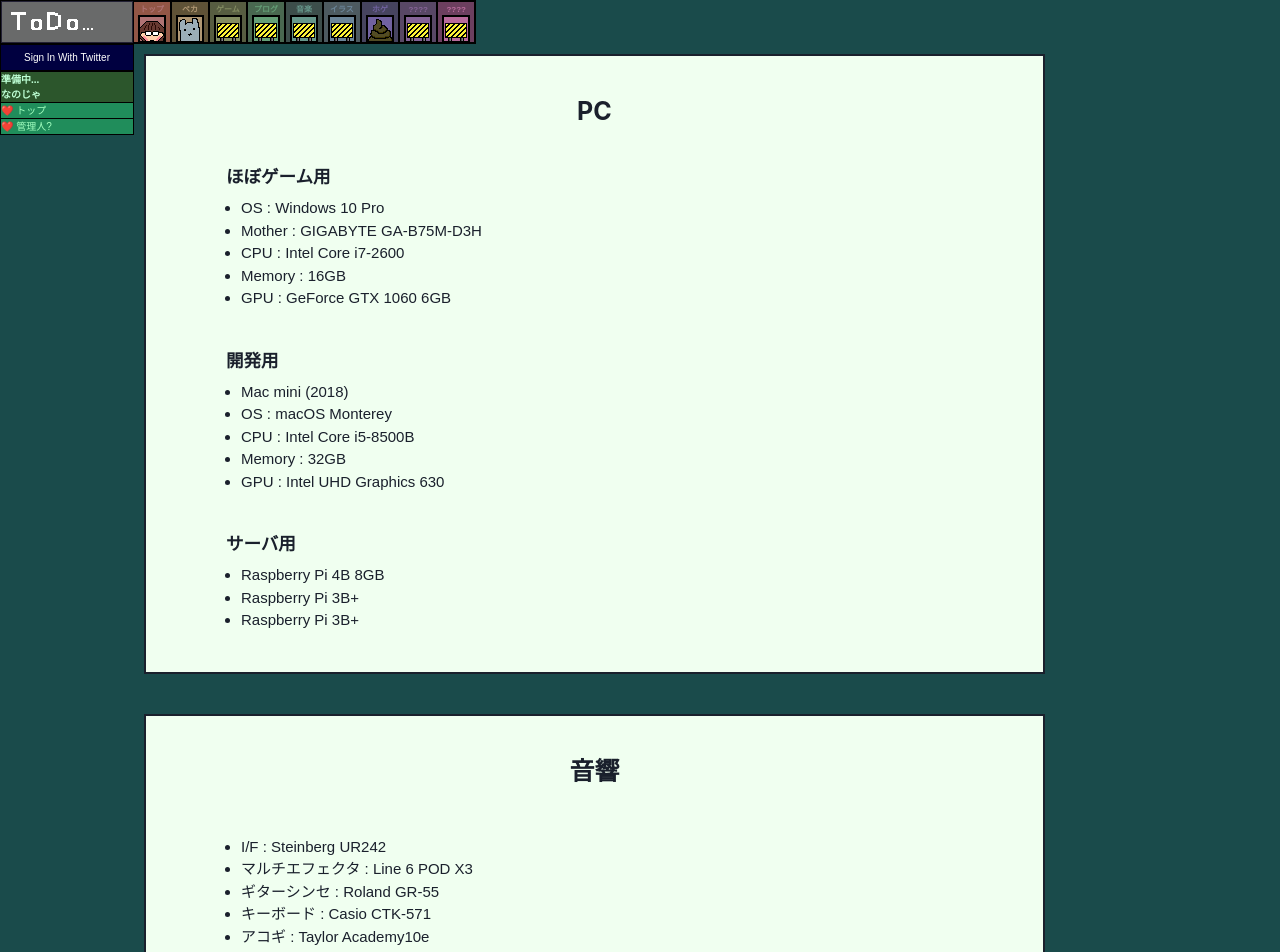
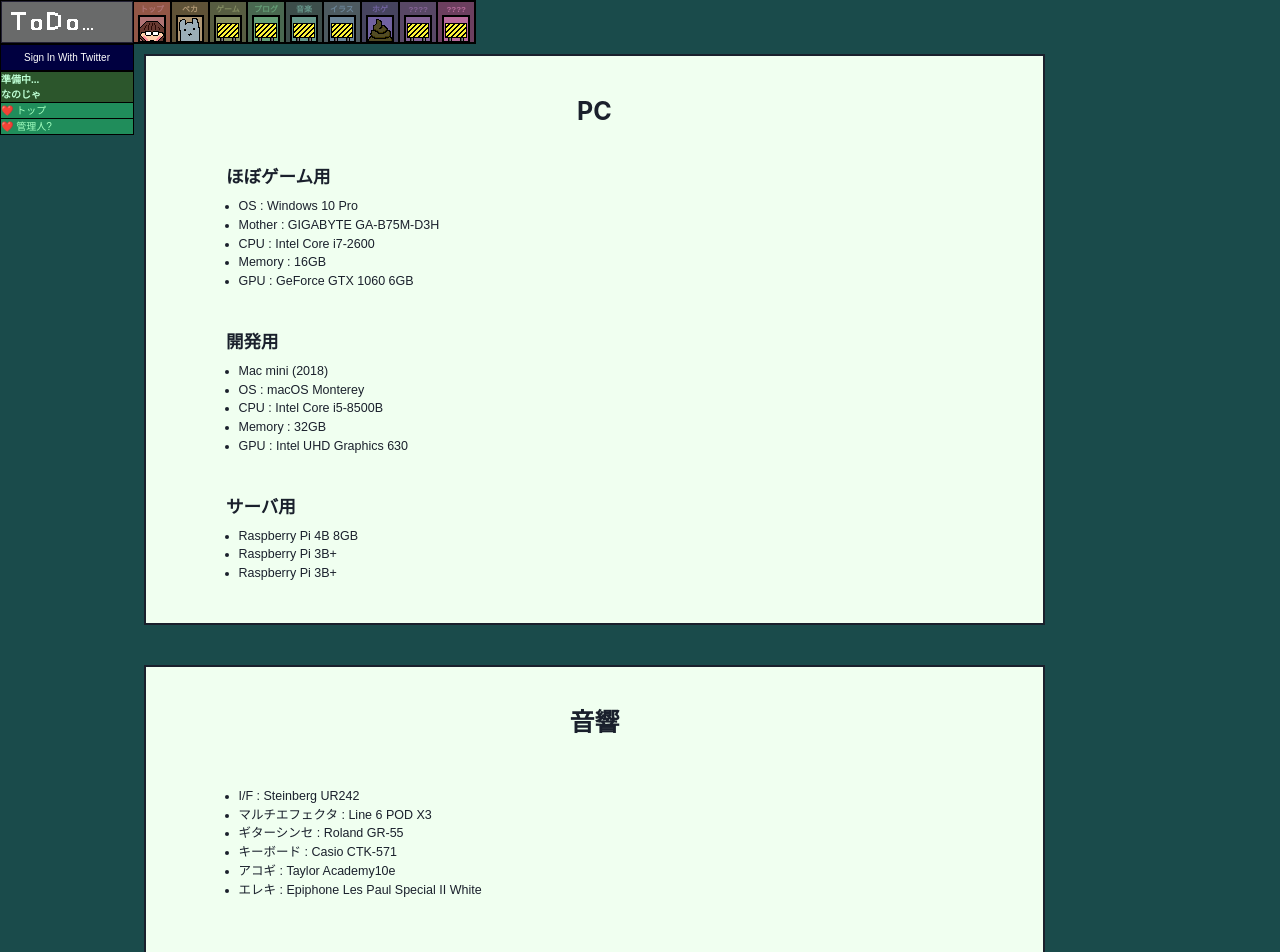
Before and after one commit to raduwen/raduwen.github.io, a Next.js app: page /top/raduwen/env in a window 1280 px wide. Shown: the top 952 px of the page. Built offline with nearby package versions, Linux system fonts and the light colour scheme; no server answers.

Commit message:
feat: fix board font size

```diff
--- a/src/components/Board/index.tsx
+++ b/src/components/Board/index.tsx
@@ -2,7 +2,7 @@
 
 const Board = ({ children }: { children: JSX.Element | JSX.Element[] }) => {
   return (
-    <Box border="2px" bg="board.bg" p="16" minW="480px" w="80%" minH="320px">
+    <Box border="2px" bg="board.bg" p="16" minW="480px" w="80%" minH="320px" fontSize="md">
       {children}
     </Box>
   )
--- a/src/components/News/index.tsx
+++ b/src/components/News/index.tsx
@@ -6,7 +6,7 @@
 import { NewsRepository } from '@/repositories/NewsRepository'
 
 const NewsRecord = ({ date, topic }: { date: string; topic: string }) => (
-  <Box display="flex" fontSize="md">
+  <Box display="flex">
     <Box>{date}</Box>
     <Box ml={4}>{topic}</Box>
   </Box>
--- a/src/pages/top/raduwen/env.tsx
+++ b/src/pages/top/raduwen/env.tsx
@@ -17,7 +17,7 @@
 
           <Box mt="16" px="16" display="flex" flexDirection="column">
             <Heading as="h2" size="md">ほぼゲーム用</Heading>
-            <UnorderedList fontSize="lg" mt="4">
+            <UnorderedList mt="4">
               <ListItem>OS : Windows 10 Pro</ListItem>
               <ListItem>Mother : GIGABYTE GA-B75M-D3H</ListItem>
               <ListItem>CPU : Intel Core i7-2600</ListItem>
@@ -28,7 +28,7 @@
 
           <Box mt="16" px="16" display="flex" flexDirection="column">
             <Heading as="h2" size="md">開発用</Heading>
-            <UnorderedList fontSize="lg" mt="4">
+            <UnorderedList mt="4">
               <ListItem>Mac mini (2018)</ListItem>
               <ListItem>OS : macOS Monterey</ListItem>
               <ListItem>CPU : Intel Core i5-8500B</ListItem>
@@ -39,7 +39,7 @@
 
           <Box mt="16" px="16" display="flex" flexDirection="column">
             <Heading as="h2" size="md">サーバ用</Heading>
-            <UnorderedList fontSize="lg" mt="4">
+            <UnorderedList mt="4">
               <ListItem>Raspberry Pi 4B 8GB</ListItem>
               <ListItem>Raspberry Pi 3B+</ListItem>
               <ListItem>Raspberry Pi 3B+</ListItem>
@@ -53,7 +53,7 @@
           <Heading textAlign="center">音響</Heading>
 
           <Box mt="16" px="16" display="flex" flexDirection="column">
-            <UnorderedList fontSize="lg" mt="4">
+            <UnorderedList mt="4">
               <ListItem>I/F : Steinberg UR242</ListItem>
               <ListItem>マルチエフェクタ : Line 6 POD X3</ListItem>
               <ListItem>ギターシンセ : Roland GR-55</ListItem>
--- a/src/pages/top/raduwen/index.tsx
+++ b/src/pages/top/raduwen/index.tsx
@@ -18,7 +18,7 @@
 
         <Box mt="16" px="16" display="flex" justifyContent="space-between">
           <Box>
-            <UnorderedList fontSize="lg">
+            <UnorderedList>
               <ListItem>名前 : ラドウェン(raduwen)</ListItem>
               <ListItem>血液型 : O型</ListItem>
               <ListItem>誕生日 : 12月14日</ListItem>
@@ -36,7 +36,7 @@
           </Box>
         </Box>
         <Box mt="16" px="16" display="flex" justifyContent="space-between">
-          <Text fontSize="md">
+          <Text>
             わしの環境は<NextLink passHref href="/top/raduwen/env"><Link color="red">ここ</Link></NextLink>じゃ
           </Text>
         </Box>
```
